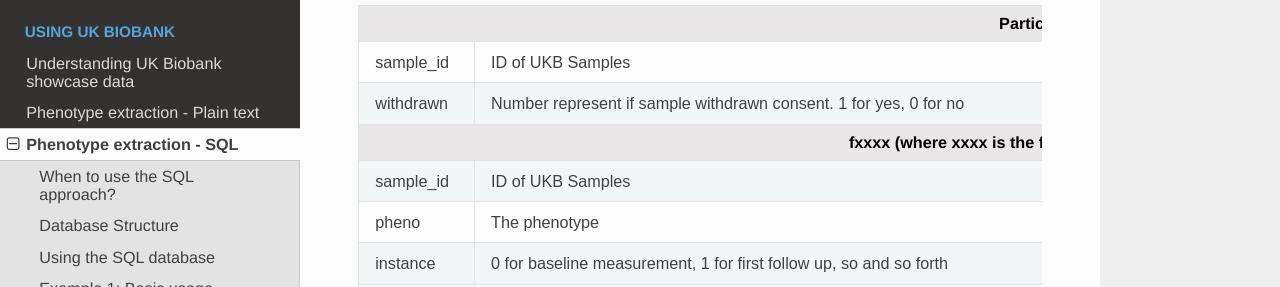
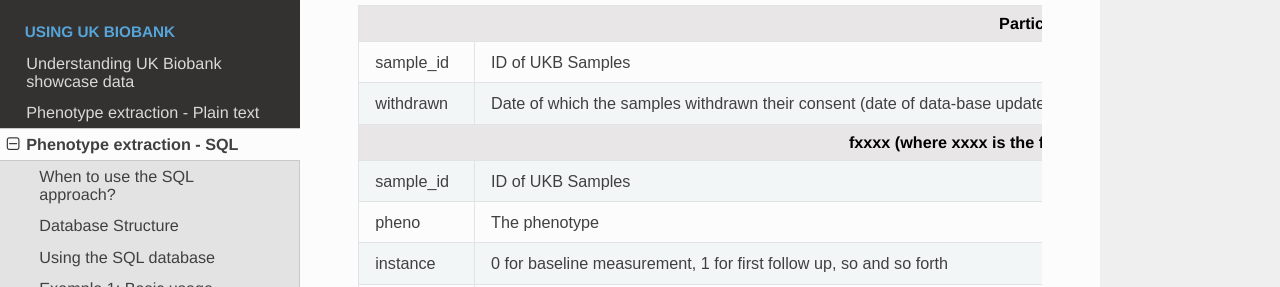
Before and after one commit to garethmarkel/ukb-administration, an MkDocs documentation site: the page built from docs/pheno/understand_sql.md, in a window 1280 px wide and 900 px high, scrolled down 1173 px. Shown: the part 166-453 px from the top of the window. Built offline with MkDocs 1.6.1, drawn with Linux system fonts in a browser that asks for light colours; comment, search, counter and statistics services are not loaded.

Commit message:
[Update] Document to reflect data base structure change

```diff
--- a/docs/pheno/understand_sql.md
+++ b/docs/pheno/understand_sql.md
@@ -42,8 +42,8 @@ Participant
 </tr>
 <tr>
     <td>withdrawn</td>
-    <td>Number represent if sample withdrawn consent. 1 for yes, 0 for no</td>
-    <td>int</td>
+    <td>Date of which the samples withdrawn their consent (date of data-base update). 0 if sample has not withdrawn consent</td>
+    <td>text</td>
     <td></td>
 </tr>
 <th colspan="4">
```
